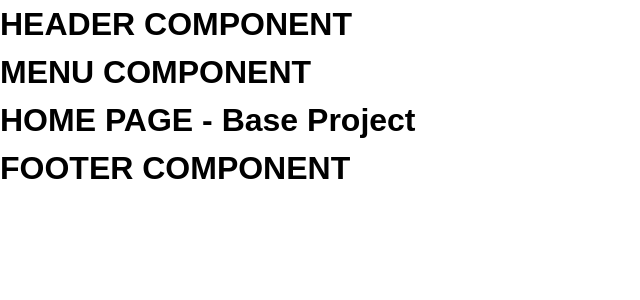
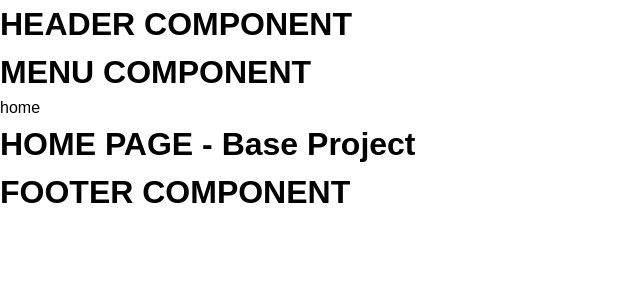
Before and after one commit to marcusviniciusmo/Base-Project, a React (Vite) app in the folder frontend/: page / in a window 1280 px wide. Shown: the top 300 px of the page, without its empty margins (0-640 px from the left). Built offline with nearby package versions, Linux system fonts and the light colour scheme.

Commit message:
Navigation through Menu component

```diff
--- a/frontend/src/components/Menu/index.tsx
+++ b/frontend/src/components/Menu/index.tsx
@@ -1,3 +1,11 @@
+import { NavLink } from 'react-router-dom';
+import { routes } from '../../routes/Routes';
+
 export function Menu() {
-  return <h1>MENU COMPONENT</h1>;
+  return (
+    <>
+      <h1>MENU COMPONENT</h1>
+      <NavLink to={routes.home}>home</NavLink>
+    </>
+  );
 }
```
